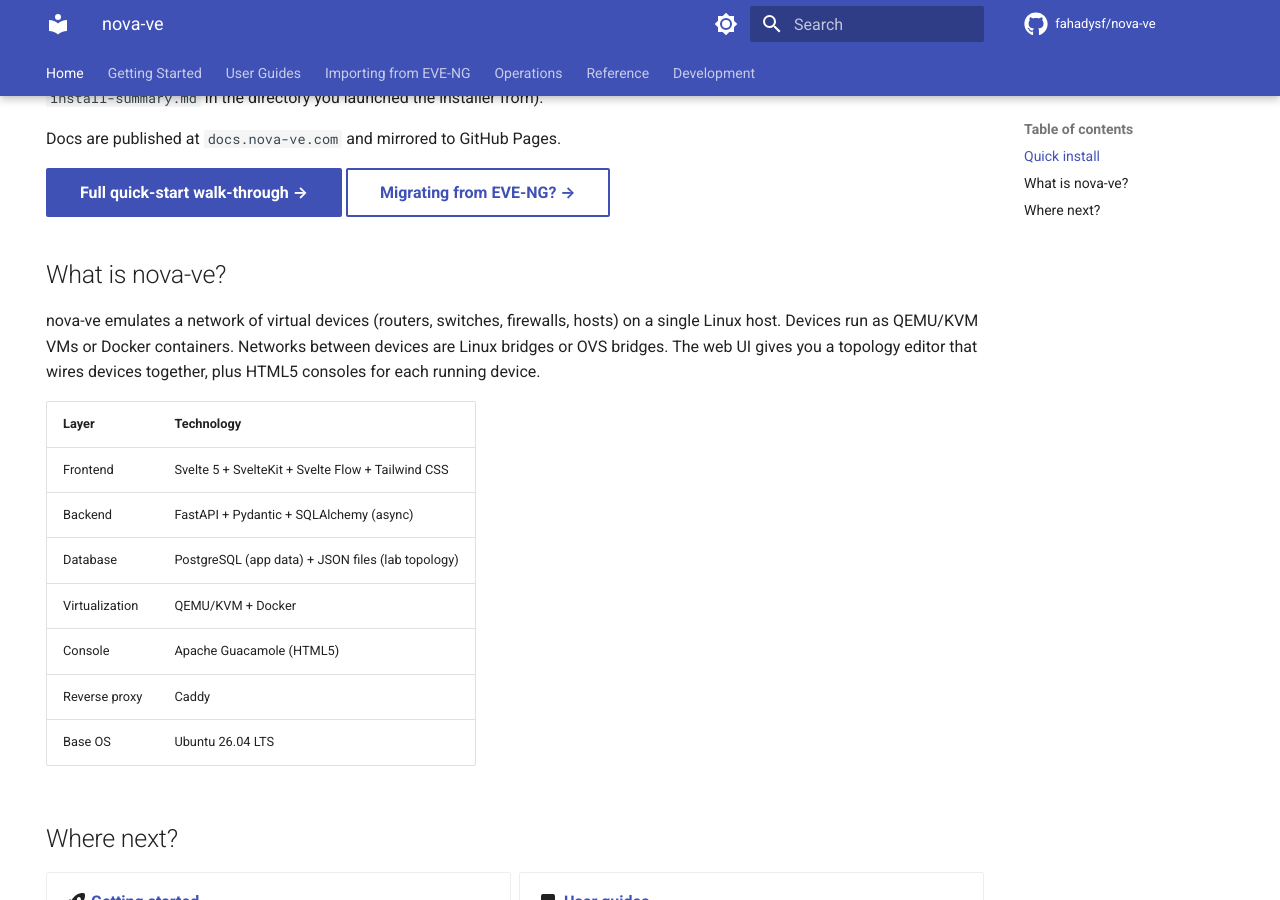
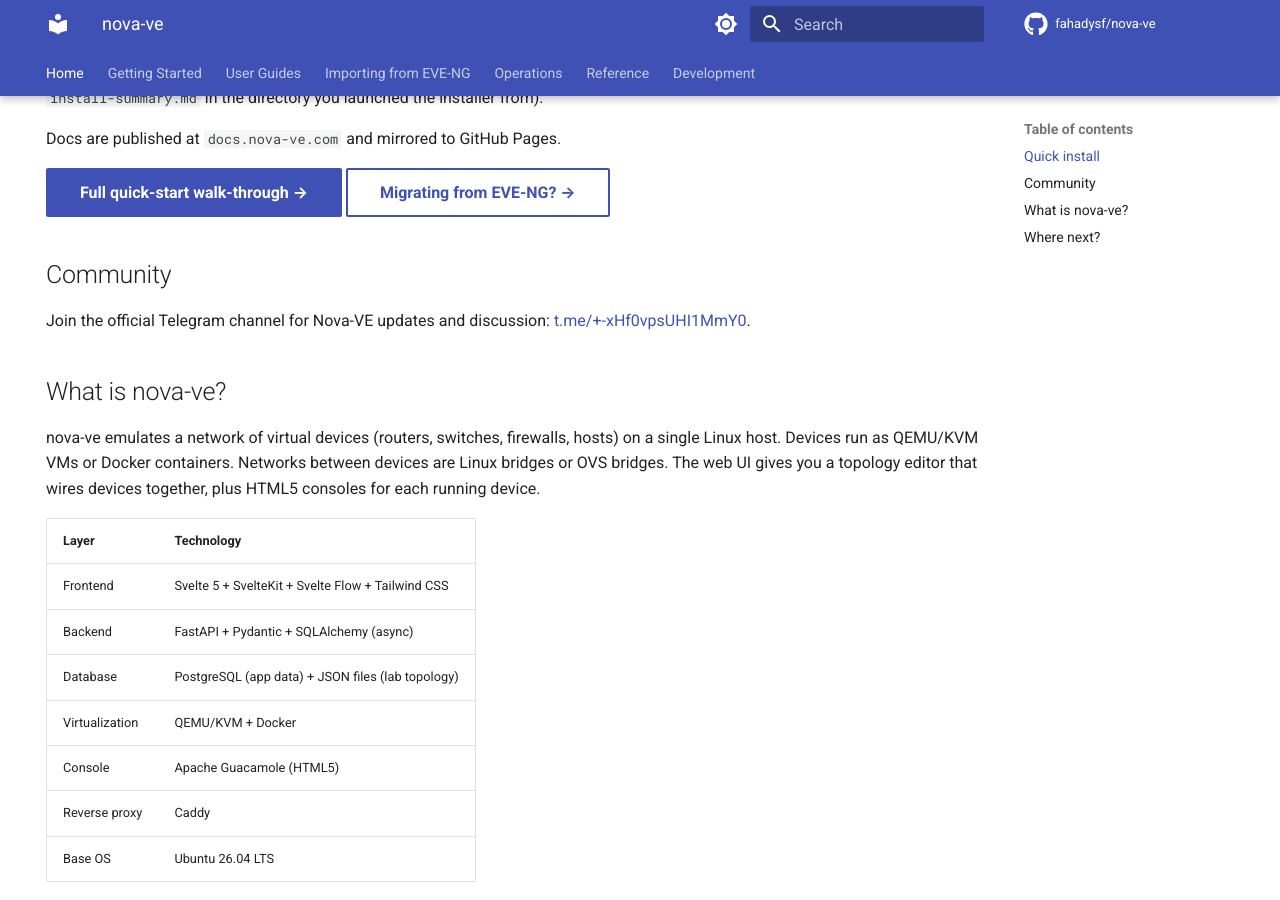
Before and after one commit to fahadysf/nova-ve, an MkDocs documentation site: the page built from docs/index.md, in a window 1280 px wide and 900 px high, scrolled down 605 px. Built offline with MkDocs 1.6.1 and Material for MkDocs 9.7.7, drawn with Linux system fonts in a browser that asks for light colours; comment, search, counter and statistics services are not loaded.

Commit message:
Publish official Telegram channel
Operators and contributors need a visible official discussion and update channel from both GitHub and the rendered documentation home page. Add the Telegram invite near the top-level project overview surfaces.

Constraint: docs.nova-ve.com and the GitHub Pages mirror are built from MkDocs docs/.

Confidence: high

Scope-risk: narrow

Tested: /tmp/nova-ve-docs-venv/bin/mkdocs build --strict

Not-tested: Remote docs deployment before pushing this commit.

```diff
--- a/docs/index.md
+++ b/docs/index.md
@@ -27,6 +27,11 @@
 
 [Full quick-start walk-through →](getting-started/quick-start.md){ .md-button .md-button--primary }
 [Migrating from EVE-NG? →](importing-eveng/index.md){ .md-button }
+
+## Community
+
+Join the official Telegram channel for Nova-VE updates and discussion:
+[t.me/+-xHf0vpsUHI1MmY0](https://t.me/+-xHf0vpsUHI1MmY0).
 
 ## What is nova-ve?
 
```
Also changed, not shown: README.md (+5 -0 lines).
